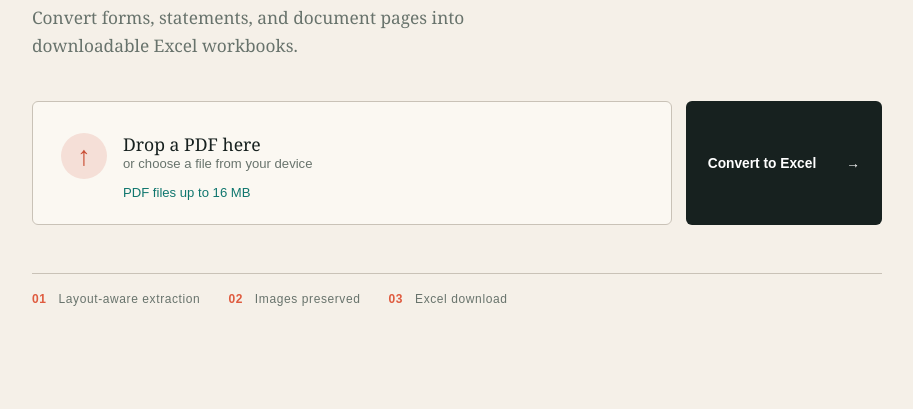
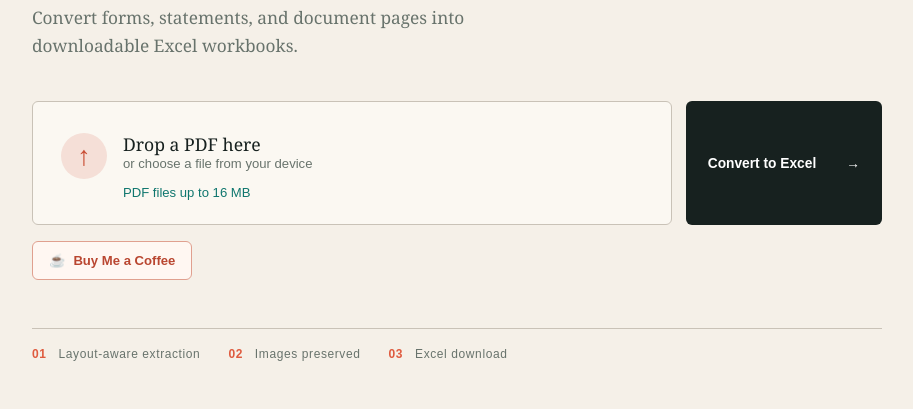
Before and after one commit to saidesh13-dev/Saio, a Flask app: page / in a window 1280 px wide. Shown: the part 584-993 px from the top of the page, without its empty margins (48-961 px from the left). Before the commit the page ends 890 px from the top, so only its background shows below. Run offline with Flask 3, Linux system fonts and the light colour scheme.

Commit message:
Style Buy Me a Coffee button

```diff
--- a/static/style.css
+++ b/static/style.css
@@ -179,6 +179,28 @@ button:disabled {
     opacity: .7;
 }
 
+.coffee-button {
+    display: inline-flex;
+    align-items: center;
+    gap: 8px;
+    margin-top: 16px;
+    padding: 11px 16px;
+    border: 1px solid #e0a08f;
+    border-radius: 6px;
+    background: #fff7f2;
+    color: #b94630;
+    font: 700 .82rem Arial, sans-serif;
+    text-decoration: none;
+    transition: background .2s, border-color .2s, color .2s, transform .2s;
+}
+
+.coffee-button:hover {
+    border-color: #c94e35;
+    background: #f5dfd7;
+    color: #0f766e;
+    transform: translateY(-2px);
+}
+
 .error-box {
     max-width: 850px;
     margin-top: 22px;
--- a/templates/index.html
+++ b/templates/index.html
@@ -36,6 +36,9 @@
             <input type="file" name="pdf_file" id="pdf_file" accept="application/pdf,.pdf" required />
             <button type="submit" id="submit-button"><span>Convert to Excel</span><span aria-hidden="true">→</span></button>
         </form>
+        <a class="coffee-button" href="https://buymeacoffee.com/saio" target="_blank" rel="noopener noreferrer">
+            <span aria-hidden="true">☕</span> Buy Me a Coffee
+        </a>
 
         {% if error %}
             <div class="error-box">
```
